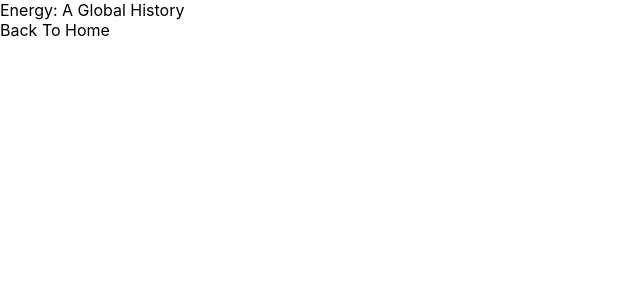
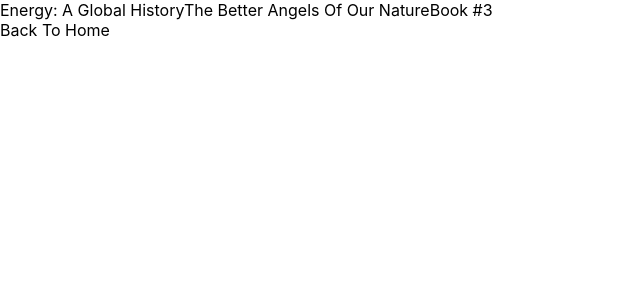
Before and after one commit to AnthonyJCampbell/BestBookForX, a Next.js app: page /lists/growth-studies in a window 1280 px wide. Shown: the top 300 px of the page, without its empty margins (0-640 px from the left). Built offline with nearby package versions, Linux system fonts and the light colour scheme.

Commit message:
Adding option for books to belong to multiple categories

```diff
--- a/data/books/book1.md
+++ b/data/books/book1.md
@@ -1,6 +1,6 @@
 ---
 title: "Energy: A Global History"
-category: "growth-studies"
+category: ["growth-studies"]
 ---
 
 This is a book. It's awesome!
--- a/data/books/book2.md
+++ b/data/books/book2.md
@@ -1,5 +1,6 @@
 ---
-title: "Book #2"
+title: "The Better Angels Of Our Nature"
+category: ["growth-studies"]
 ---
 
 This is a book. It's awesome!
--- a/data/books/book3.md
+++ b/data/books/book3.md
@@ -1,5 +1,6 @@
 ---
 title: "Book #3"
+category: ["industrial-revolution", "growth-studies"]
 ---
 
 This is a book. It's awesome!
--- a/lib/books.js
+++ b/lib/books.js
@@ -57,7 +57,7 @@ export function getBooksBasedOnCategory(cat) {
         const fullPath = path.join(booksDirectory, fileName);
         const fileContents = fs.readFileSync(fullPath, "utf8");
         const matterResult = matter(fileContents);
-        if (matterResult.data.category) {
+        if (matterResult?.data?.category?.length > 0) {
             return {
                 id,
                 ...matterResult.data,
--- a/pages/lists/[id].js
+++ b/pages/lists/[id].js
@@ -15,7 +15,6 @@ export async function getStaticPaths() {
 // Fetches necessary data for the list that matches the provided id
 export async function getStaticProps({ params }) {
     const listData = getListData(params.id);
-    console.log(listData);
     // Set props for the component below
     return {
         props: {
@@ -25,17 +24,16 @@ export async function getStaticProps({ params }) {
 }
 
 export default function Post({ listData }) {
-    console.log(listData);
     return (
         <Layout>
             <div>
-                {listData.data.associatedBooks.map((book, i) =>
-                    book.category === listData.id ? (
+                {listData.data.associatedBooks.map((book, i) => {
+                    return book?.category?.includes(listData.id) ? (
                         <Link key={i} href={`/books/${book.id}`}>
                             <a>{book.title}</a>
                         </Link>
-                    ) : null
-                )}
+                    ) : null;
+                })}
             </div>
             <Link href="/">
                 <a>Back To Home</a>
```
Also changed, not shown: data/lists/industrial-revolution.md (+1 -1 lines), data/lists/philosophy.md (added, +5 -0 lines).
